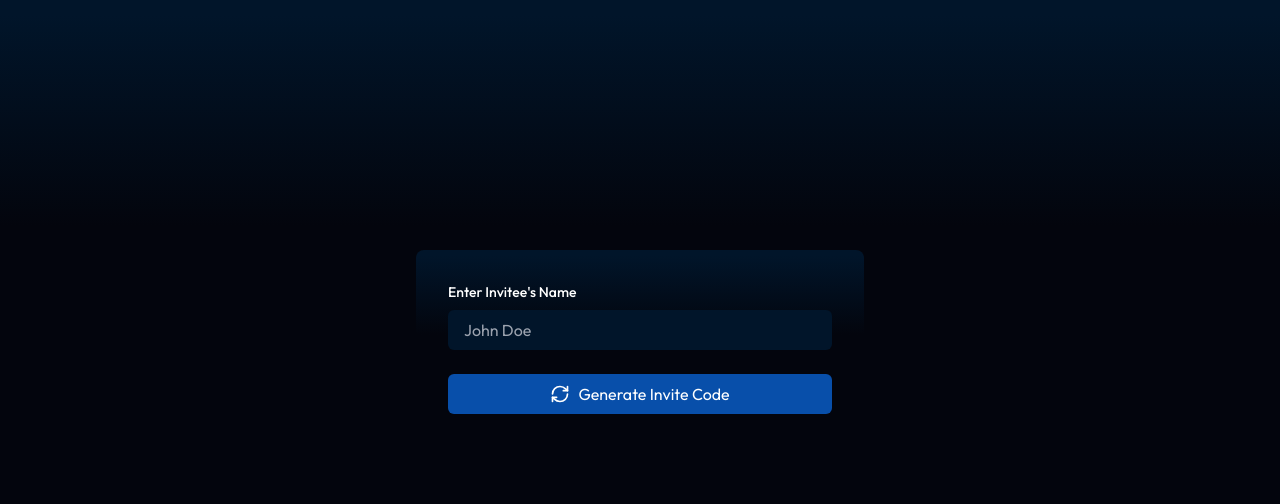
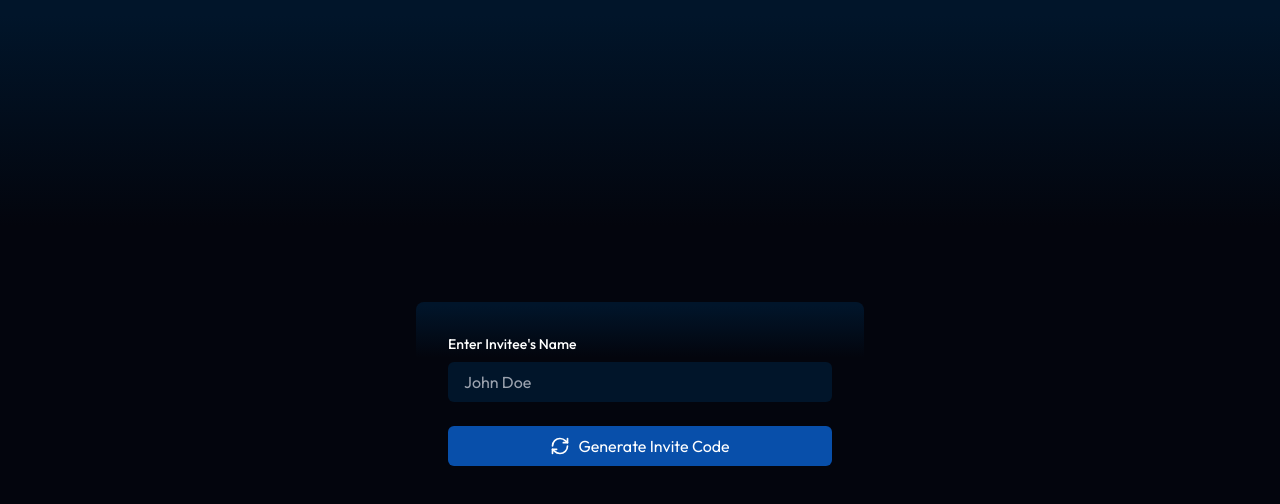
Before and after one commit to Bhimgouda/invite-client, a React (Vite) app: page / in a window 1280 px wide. Shown: the top 504 px of the page. Built offline with nearby package versions, Linux system fonts and the light colour scheme.

Commit message:
minor style change

```diff
--- a/src/App.tsx
+++ b/src/App.tsx
@@ -25,7 +25,7 @@ function App() {
       style={{ backgroundImage: "linear-gradient(180deg, #01152a 1.93%, #03050d 28.18%)" }}
     >
       <div
-        className="w-full max-w-md  rounded-lg  p-8 min-h-[300px]"
+        className="w-full max-w-md  rounded-lg  p-8"
         style={{ backgroundImage: "linear-gradient(180deg, #01152a 1.93%, #03050d 28.18%)" }}
       >
         <div className="space-y-6">
```
